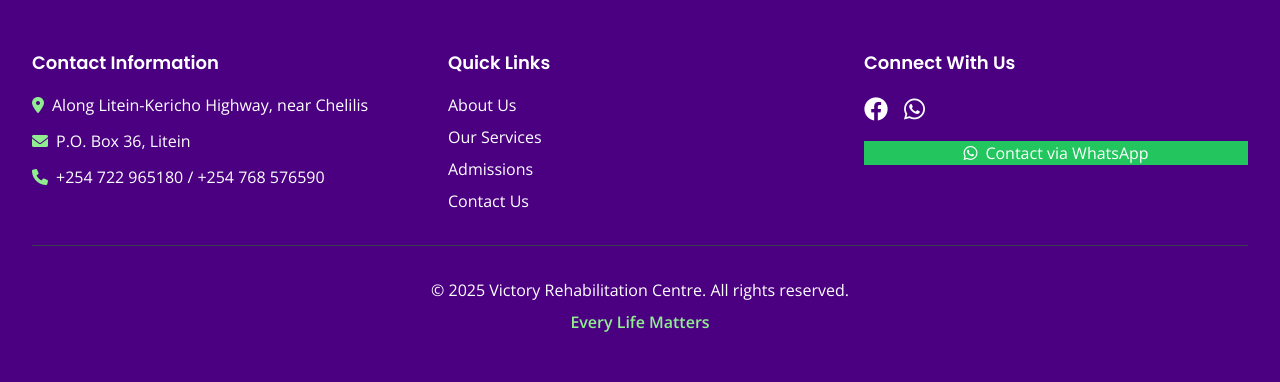
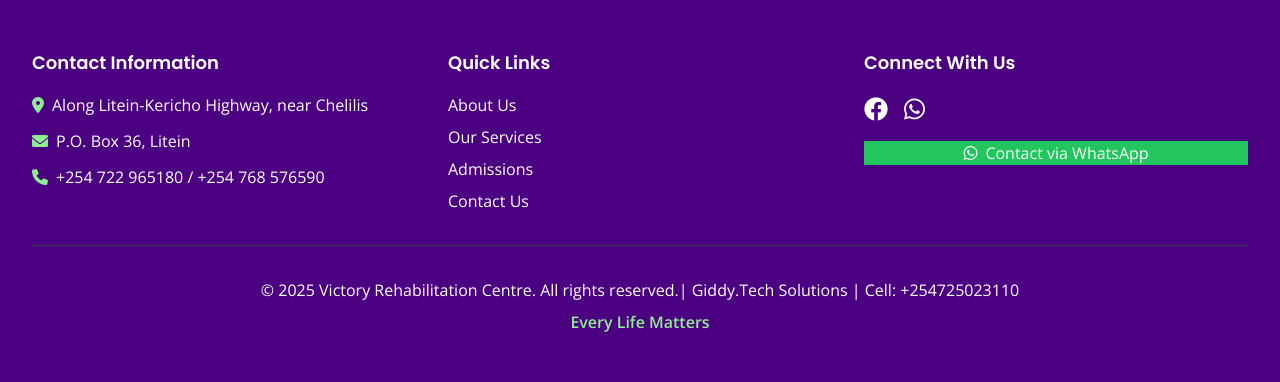
Before and after one commit to GiddyLesGid/VictoryWeb, a Flask app: page /about in a window 1280 px wide. Shown: the part 3665-4047 px from the top of the page. Run offline with Flask 3, Linux system fonts and the light colour scheme; some libraries are stand-ins or nearby versions.

Commit message:
dev detail

```diff
--- a/templates/base.html
+++ b/templates/base.html
@@ -181,7 +181,7 @@
             </div>
 
             <div class="border-t border-gray-700 mt-8 pt-8 text-center">
-                <p>&copy; 2025 Victory Rehabilitation Centre. All rights reserved.</p>
+                <p>&copy; 2025 Victory Rehabilitation Centre. All rights reserved.| Giddy.Tech Solutions | Cell: +254725023110</p>
                 <p class="text-brand-green font-semibold mt-2">Every Life Matters</p>
             </div>
         </div>
```
